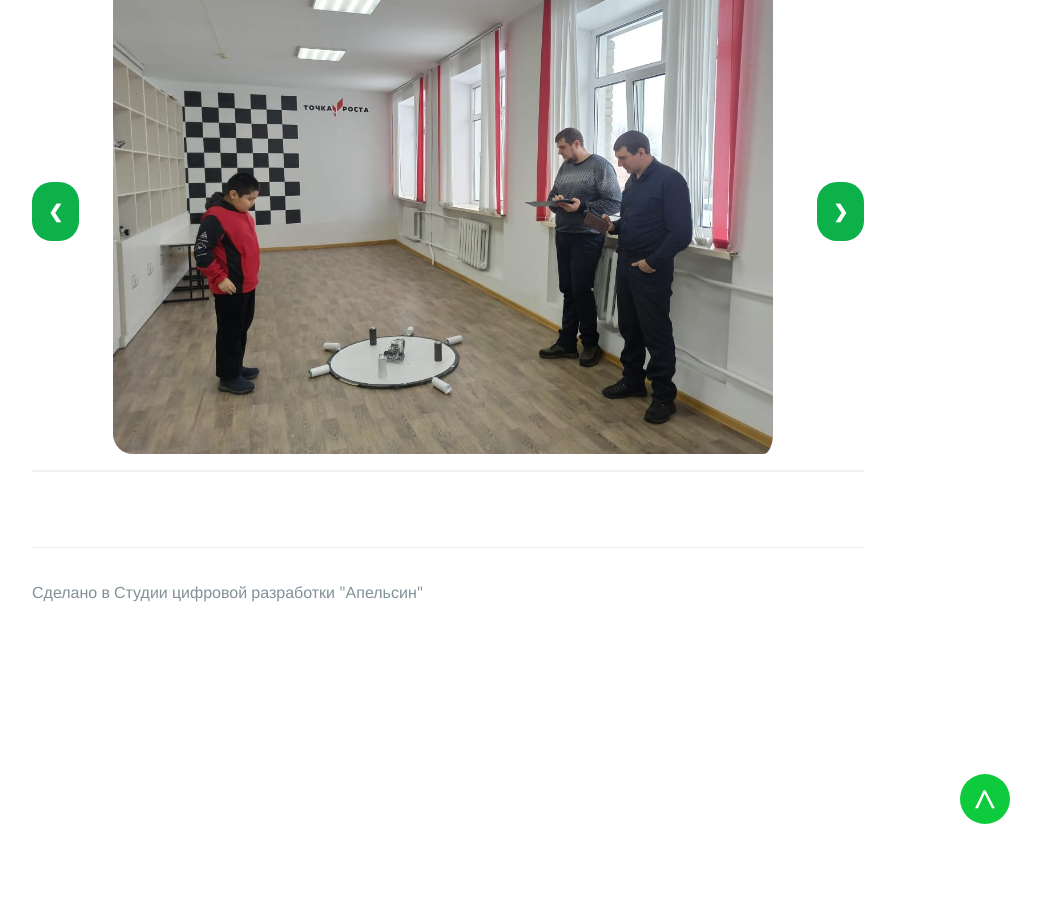
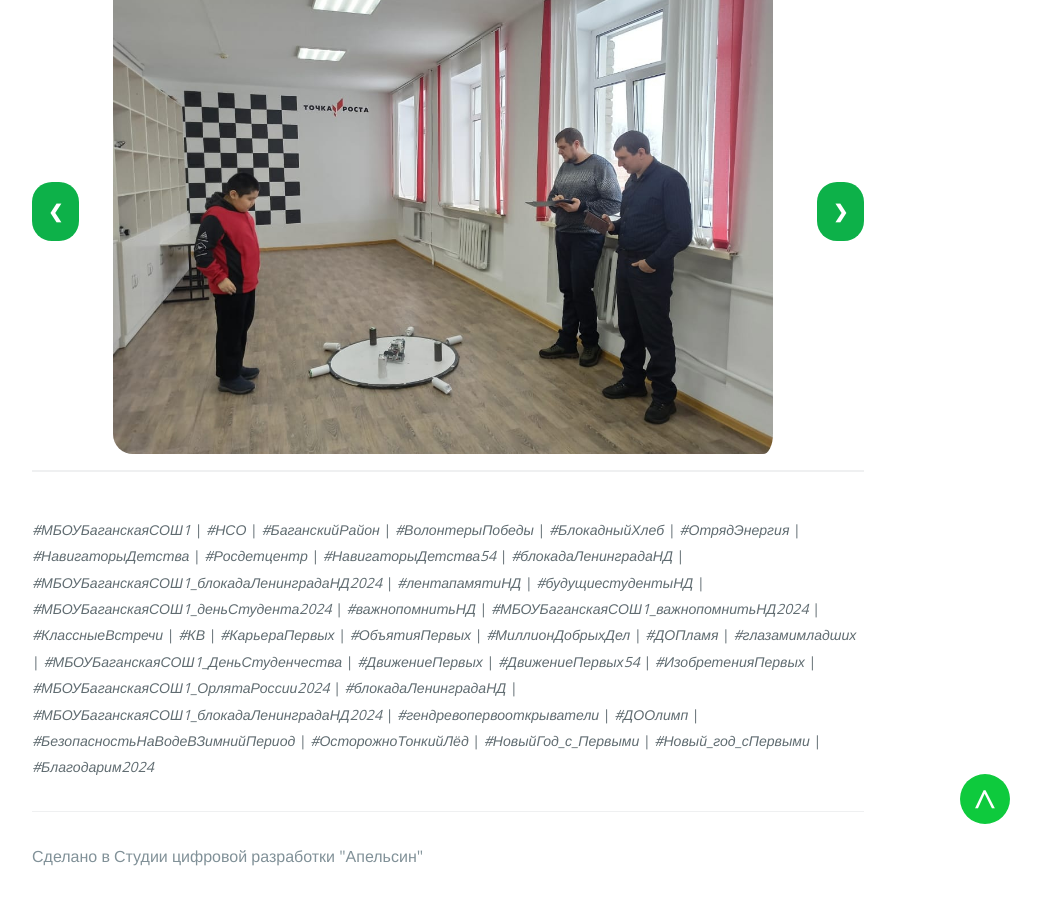
Before and after one commit to 1-sch/1-sch.github.io, a Jekyll site: the page built from _posts/2024-01-31-январский-выпуск.markdown, in a window 1280 px wide and 900 px high, scrolled down 20429 px. Shown: the whole window, without its empty margins (192-1233 px from the left). Built offline with Jekyll 4.4.1, drawn with Linux system fonts in a browser that asks for light colours.

Commit message:
Add files via upload

```diff
--- a/_posts/2024-01-31-январский-выпуск.markdown
+++ b/_posts/2024-01-31-январский-выпуск.markdown
@@ -5,6 +5,7 @@ date:   2024-01-31 22:49:29 +0700
 categories: kids
 img: /img/0124/53.jpg
 description: 'Все события школы за январь: «Единый день дорожной безопасности», "Новый год на фотопленке с Движением Первых", классный час с Калугиным А. А., региональная акция "Гендрево-первооткрыватели" от Движения Первых, «Орлёнок - Доброволец» и др.'
+tags: '#МБОУБаганскаяСОШ1 #НСО #БаганскийРайон #ВолонтерыПобеды #БлокадныйХлеб #ОтрядЭнергия #НавигаторыДетства #Росдетцентр #НавигаторыДетства54 #блокадаЛенинградаНД #МБОУБаганскаяСОШ1_блокадаЛенинградаНД2024 #лентапамятиНД  #будущиестудентыНД #МБОУБаганскаяСОШ1_деньСтудента2024 #важнопомнитьНД #МБОУБаганскаяСОШ1_важнопомнитьНД2024 #КлассныеВстречи #КВ #КарьераПервых #ОбъятияПервых #МиллионДобрыхДел #ДОПламя #глазамимладших #МБОУБаганскаяСОШ1_ДеньСтуденчества #ДвижениеПервых #ДвижениеПервых54 #ИзобретенияПервых #МБОУБаганскаяСОШ1_ОрлятаРоссии2024 #блокадаЛенинградаНД #МБОУБаганскаяСОШ1_блокадаЛенинградаНД2024 #гендревопервооткрыватели #ДООлимп #БезопасностьНаВодеВЗимнийПериод #ОсторожноТонкийЛёд #НовыйГод_с_Первыми #Новый_год_сПервыми #Благодарим2024'
 ---
 <script>
 var slideIndex = [1,1,1,1,1,1,1,1,1,1,1,1,1,1,1,1];
--- a/_posts/2024-03-31-мартовский-выпуск.markdown
+++ b/_posts/2024-03-31-мартовский-выпуск.markdown
@@ -5,6 +5,7 @@ date:   2024-03-31 22:49:29 +0700
 categories: kids
 img: /img/0324/62.jpg
 description: 'Все события школы за март: итоги трека "Орлёнок-доброволец", поздравление от 2А, «Орлёнок-спортсмен», мыло для бойцов СВО, «Россия – мои горизонты», единый день безопасности в МБОУ Баганской СОШ № 1, прощание с азбукой, урок «От Руси к России» и др.'
+tags: '#МБОУБаганскаяСОШ1 #БаганскийРайон #ЮИД #ОсторожноВесенниеКаникулы #НавигаторыДетства54 #Росдетцентр #театральныйэтикетНД #МБОУБаганскаяСОШ1_Деньтеатра #театрнавигаторов #ДОПламя #МыВместе #ОкнаПамяти #ВолонтёрыПобеды #СвечаПамяти #КрокусПамяти #ДвижениеПервых #ДвижениеПервых54 #ВолонтерыПобедыНСО #УрокиПамятиВП #всейсемьей #выборыПрезидента2024 #ФестивальВсейСемьей #НавигаторыДетства #Масленица #Юнармия #Воин #Баганский_район_НСО #ОтРусикРоссии #ДООлимп #ПрощайАзбука #ГолосСемьи2024 #выборы2024 #президентрф #ЕдиныйденьБДД_МБОУБаганская_СОШ1 #НавигаторыМарта #ОрлятаРоссии #ОрлятаРоссии54 #Орлята_МБОУБаганскаяСОШ1 '
 ---
 <script>
 var slideIndex = [1,1,1,1,1,1,1,1,1,1,1,1,1,1,1,1,1,1,1,1,1,1,1,1,1,1];
--- a/_posts/2024-04-12-зарница.markdown
+++ b/_posts/2024-04-12-зарница.markdown
@@ -5,6 +5,7 @@ date:   2024-04-12 22:49:29 +0700
 categories: s
 img: /img/0424/33.jpg
 description: '12 апреля состоялся муниципальный этап Всероссийской военно-патриотической игры "Зарница 2.0". От нашей школы приняли участие 2 отряда: отряд "Воин СОШ1" в старшей возрастной категории, занявший 1 место🥇 и отряд "Хлопья" средней возрастной категории, занявший 2 место🥈'
+tags: '#ДвижениеПервых #ДвижениеПервых54 #Новосибирск #БаганскийРайон #Зарница2_0 #БаганскаяСОШ1'
 ---
 <script>
 var slideIndex = [1];
--- a/_posts/2024-04-30-апрельский-выпуск.markdown
+++ b/_posts/2024-04-30-апрельский-выпуск.markdown
@@ -5,6 +5,7 @@ date:   2024-04-17 22:49:29 +0700
 categories: kids
 img: /img/0424/9.jpg
 description: 'Все события школы за апрель: Литературный праздник "Наша книга детская", Региональный этап Всероссийского детского фестиваля народной культуры «Наследники традиций», Всероссийская акция "Классика победы", Акция «Поставь отметку блюду» и многое др. '
+tags: '#ЗвёздыПервых #ДвижениеПервых #БаганскаяСОШ1 #НавигаторыДетства54 #Росдетцентр #безсрокадавности #19апреля_МБОУБаганскаяСОШ1 #ДвижениеПервых54 #ДеньПамяти #Новосибирск #БаганскийРайон #Зарница2_0 #БаганскаяСОШ1 #БратСестра #Родные #Семья #ЗдоровьеПервых #ПолезныеПривычкиПервых #ШкольнаяКлассика #КлассикаПобеды #ДеньПобеды #деньздоровьяНД #МБОУБаганскаяСОШ1_деньздоровья2024'
 ---
 <script>
 var slideIndex = [1,1,1,1,1,1,1,1];
```
Also changed, not shown: _posts/2024-02-29-февральский-выпуск.md (+1 -0 lines).
